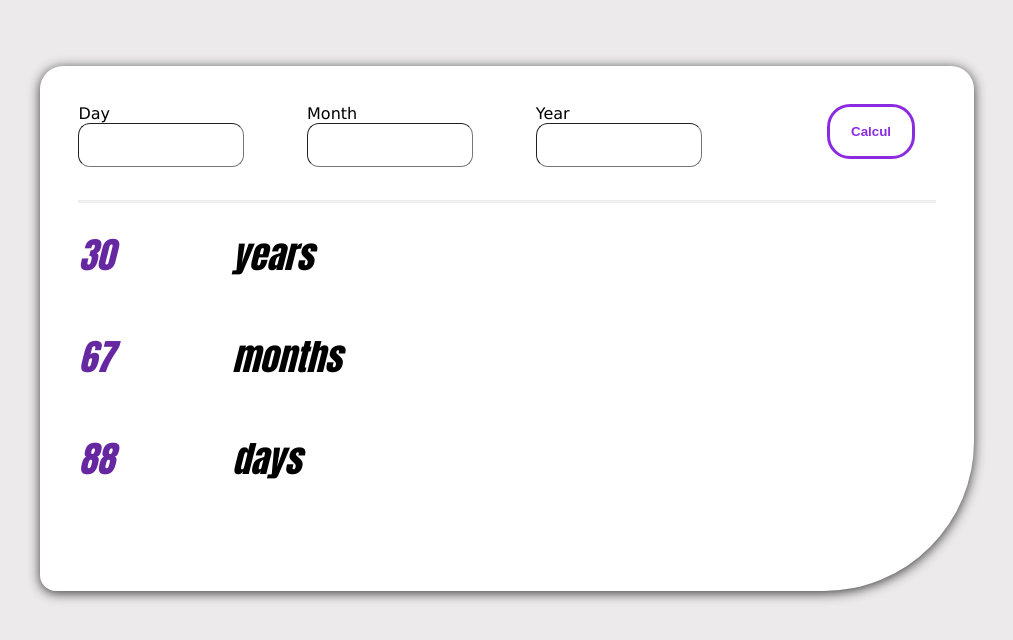
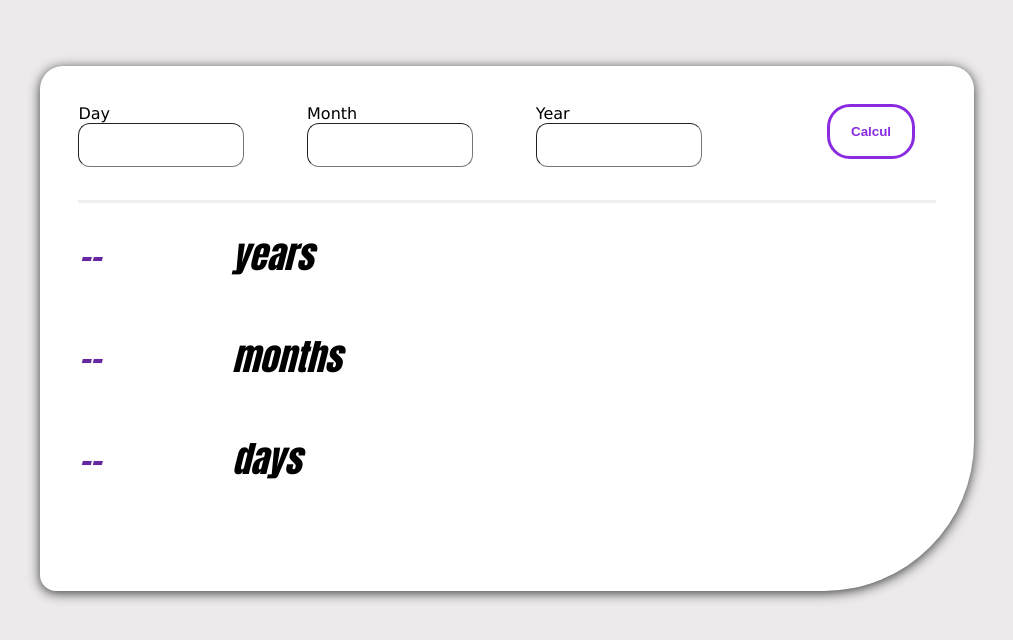
Before and after one commit to Liantsoarandria0803/AGE_CALCULATOR, a plain HTML site: page index.html in a window 1280 px wide. Shown: the part 126-766 px from the top of the page, without its empty margins (152-1165 px from the left). Drawn offline with Linux system fonts and the light colour scheme.

Commit message:
Update index.html

```diff
--- a/index.html
+++ b/index.html
@@ -24,9 +24,9 @@
                 <button id="calcul">Calcul</button>
         </div>
         <div class="result">
-            <div class="year"><h1 class="numberRes" id="years">30</h1><h1>years</h1></div>
-            <div class="month"><h1 class="numberRes" id="months">67</h1><h1>months</h1></div>
-            <div class="day"><h1 class="numberRes" id="days">88</h1><h1>days</h1></div>
+            <div class="year"><h1 class="numberRes" id="years">--</h1><h1>years</h1></div>
+            <div class="month"><h1 class="numberRes" id="months">--</h1><h1>months</h1></div>
+            <div class="day"><h1 class="numberRes" id="days">--</h1><h1>days</h1></div>
         </div>
     </main>
     <script src="script.js"></script>
```
